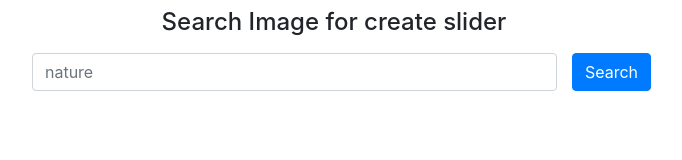
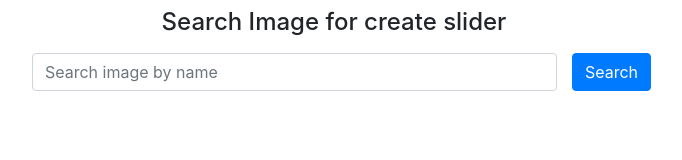
Before and after one commit to sajjad-amin/cwdc-assignment-06, a plain HTML site: page index.html in a window 1280 px wide. Shown: the whole page, without its empty margins (306-988 px from the left). Drawn offline with nearby package versions, Linux system fonts and the light colour scheme.

Commit message:
search placeholder changed

```diff
--- a/index.html
+++ b/index.html
@@ -34,7 +34,7 @@
             type="text"
             class="form-control"
             id="search"
-            placeholder="nature"
+            placeholder="Search image by name"
           />
         </div>
         <button type="button" id="search-btn" class="btn btn-primary mb-2">
```
